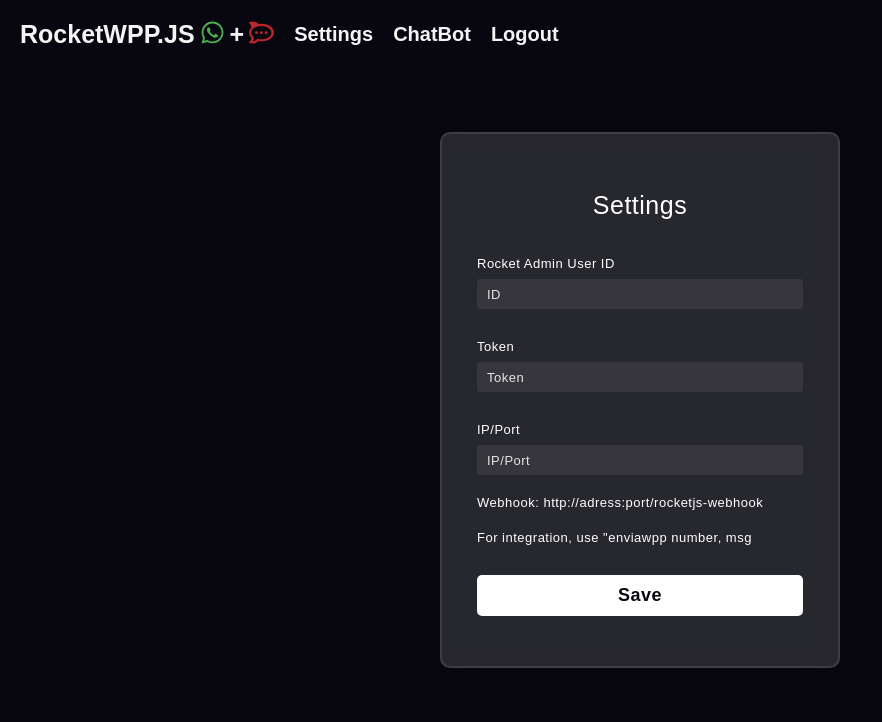
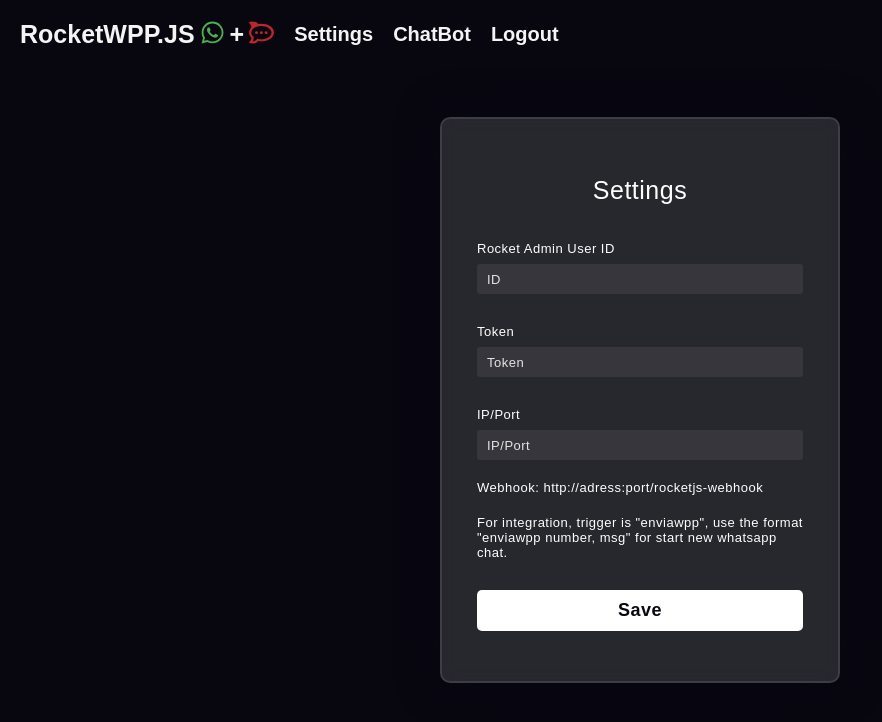
Before and after one commit to ewerton-ssh/RocketWPP.JS, a React (Vite) app in the folder client/: page /settings in a window 1280 px wide. Shown: the top 722 px of the page, without its empty margins (0-882 px from the left). Built offline with nearby package versions, Linux system fonts and the light colour scheme; no server answers; sample sign-in values are in the browser's storage.

Commit message:
Update index.jsx

```diff
--- a/client/src/pages/Settings/index.jsx
+++ b/client/src/pages/Settings/index.jsx
@@ -51,7 +51,7 @@
                         <label>IP/Port</label>
                         <input type="text"  placeholder='IP/Port' value={ip} onChange={(e) => setIp(e.target.value)}/>
                         <p>Webhook: http://adress:port/rocketjs-webhook</p>
-                        <p>For integration, use "enviawpp number, msg</p>
+                        <p>For integration, trigger is "enviawpp", use the format "enviawpp number, msg" for start new whatsapp chat.</p>
                         <button className='loginButton' type="submit" onClick={handleSettings}>Save</button>
                     </form>
                 </div>
```
